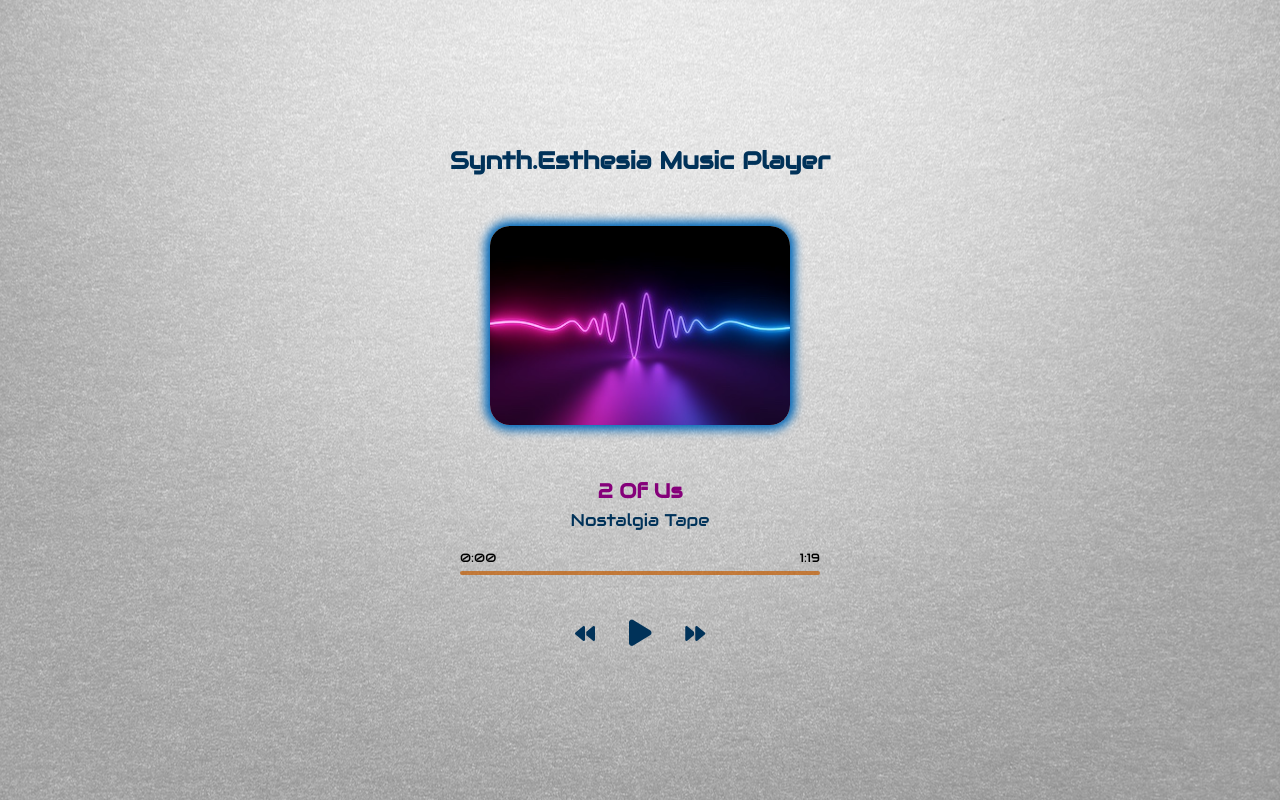
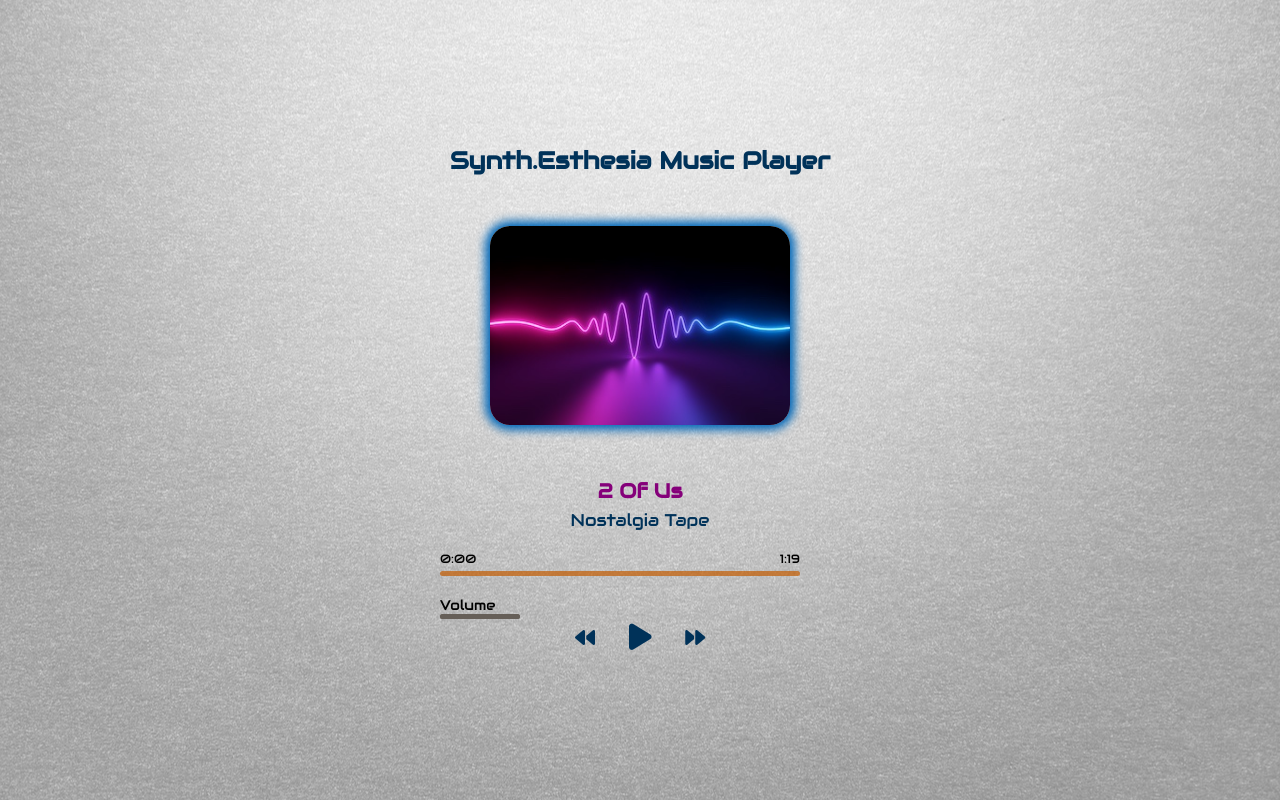
Before and after one commit to Al3xandruF/synth.esthesia_music_player_project-2, a plain HTML site: page index.html in a window 1280 px wide. Drawn offline with Linux system fonts and the light colour scheme.

Commit message:
Add volume bar to player

```diff
--- a/assets/css/style.css
+++ b/assets/css/style.css
@@ -22,7 +22,7 @@ body {
   display: flex;
   flex-direction: column;
   align-items: center;
-  max-width: 400px;
+  max-width: 500px;
   height: auto;
   padding: 0px 50px;
 }
@@ -72,7 +72,8 @@ h2 {
   font-size: 20px;
   text-align: center;
   margin: 0;
-  color: rgba(133, 0, 122, 1);;
+  color: rgba(133, 0, 122, 1);
+  ;
 }
 
 h3 {
@@ -89,8 +90,8 @@ h3 {
   background: rgba(196, 92, 0, 0.7);
   border-radius: 5px;
   cursor: pointer;
-  margin: 40px 20px;
-  height: 4px;
+  margin: 40px 0px 20px 0px;
+  height: 5px;
   width: 90%;
 }
 
@@ -107,6 +108,35 @@ h3 {
   top: -25px;
   display: flex;
   justify-content: space-between;
+}
+
+/* Volume */
+.volume {
+  margin: 0;
+  width: 80px;
+}
+
+.volume-title {
+  cursor: pointer;
+  font-size: 14px;
+}
+
+.volume-range {
+  height: 5px;
+  width: 80px;
+  background-color: rgba(120, 111, 103, 1);
+  border-radius: 5px;
+  top: -21px;
+  left: 50px;
+  cursor: pointer;
+}
+
+.volume-bar {
+  background-color: rgba(102, 95, 88, 1);
+  width: 100%;
+  height: 100%;
+  border-radius: 10px;
+  transition: width 0.2s ease-in;
 }
 
 /* Controls */
--- a/assets/js/script.js
+++ b/assets/js/script.js
@@ -9,6 +9,8 @@ const durationEl = document.getElementById('duration');
 const prevBtn = document.getElementById('prev');
 const playBtn = document.getElementById('play');
 const nextBtn = document.getElementById('next');
+const volumeRange = document.querySelector('.volume-range');
+const volumeBar = document.querySelector('.volume-bar');
 
 //Music
 const songs = [{
@@ -61,6 +63,20 @@ function loadSong(song) {
 
 //Current Song
 let songIndex = 0;
+
+// Volume Bar
+function changeVolume(e) {
+    let volume = e.offsetX / volumeRange.offsetWidth;
+    // Rounding volume up or down
+    if (volume < 0.1) {
+      volume = 0;
+    }
+    if (volume > 0.9) {
+      volume = 1;
+    }
+    volumeBar.style.width = `${volume * 100}%`;
+    music.volume = volume;
+}
 
 // Previous Song
 function prevSong() {
@@ -131,3 +147,4 @@ nextBtn.addEventListener('click', nextSong);
 music.addEventListener('ended', nextSong);
 music.addEventListener('timeupdate', updateProgressBar);
 progressContainer.addEventListener('click', setProgressBar);
+volumeRange.addEventListener('click', changeVolume);
--- a/index.html
+++ b/index.html
@@ -29,6 +29,13 @@
                     <span id="duration">1:19</span>
                 </div>
             </div>
+            <!-- Volume -->
+            <div class="volume">
+                <div class="volume-title">Volume</div>
+                <div class="volume-range" title="Change Volume">
+                    <div class="volume-bar"></div>
+                </div>
+            </div>
             <!-- Controls -->
             <div class="player-controls">
                 <i class="fas fa-backward" id="prev" title="Previous"></i>
```
